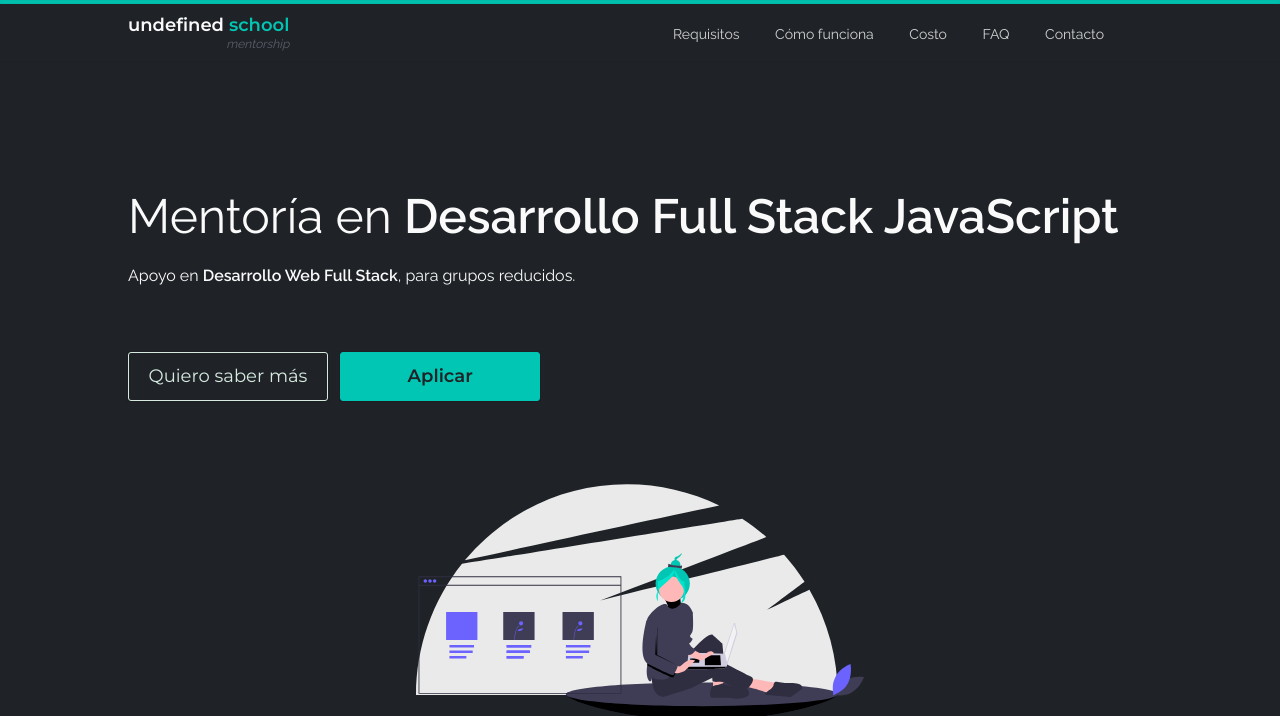
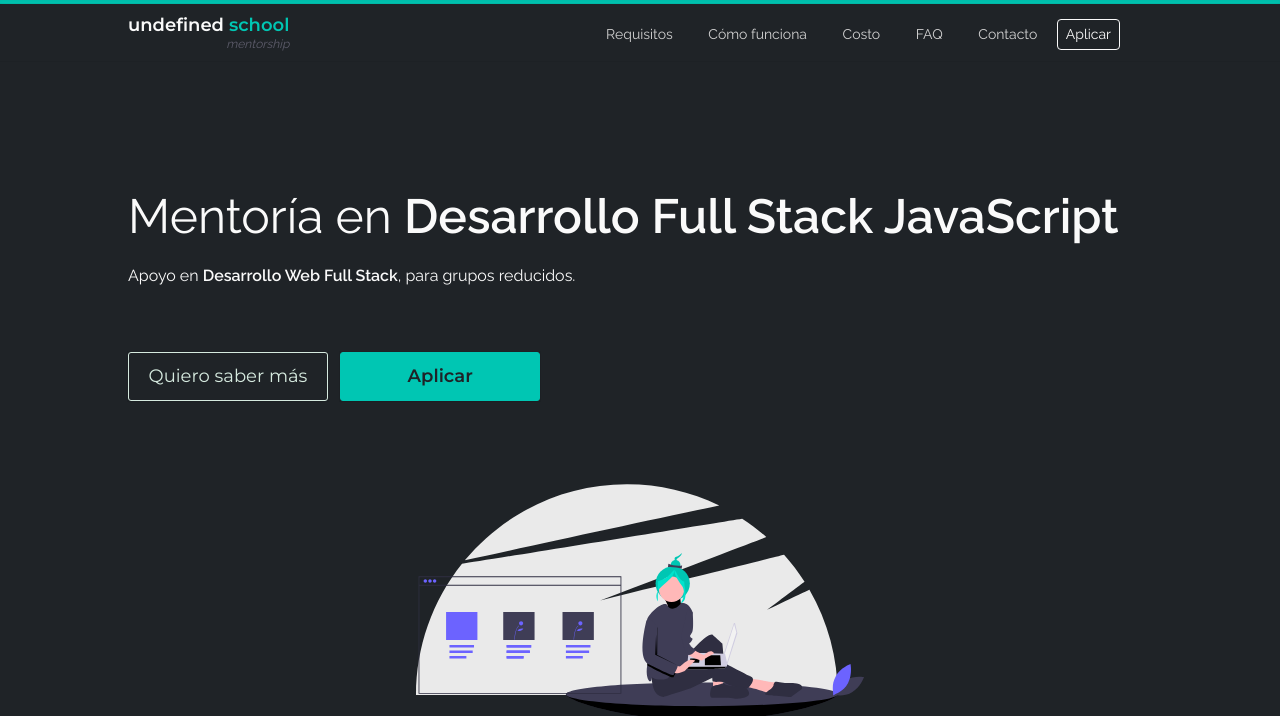
Before and after one commit to undefinedschool/mentorship, a website: page index.html in a window 1280 px wide. Shown: the top 716 px of the page. Drawn offline with Linux system fonts and the light colour scheme.

Commit message:
chore: add apply button to nav

```diff
--- a/index.html
+++ b/index.html
@@ -104,6 +104,16 @@
                 ><li class="nav-link rounded block sm:inline-block mt-1 mb-2 px-2 sm:px-4 py-1">
                   Contacto
                 </li></a
+              >
+              <a
+                href="https://undefinedschool.typeform.com/to/iAGeBSdf"
+                target="_blank"
+                rel="noopener noreferrer"
+                ><button
+                  class="nav-apply text-brand-white inline-block text-center py-1 px-2 border border-brand-white rounded"
+                >
+                  Aplicar
+                </button></a
               >
             </ul>
           </div>
--- a/src/app.css
+++ b/src/app.css
@@ -43,6 +43,10 @@ html {
   background-color: var(--brand-cyan);
 }
 
+.border-brand-white {
+  border-color: #fafafa;
+}
+
 .hint {
   height: 4px;
   background-color: var(--brand-cyan);
@@ -58,6 +62,12 @@ html {
 
 .apply-button:hover {
   background-color: var(--brand-cyan-light);
+  transition: all 0.3s ease;
+}
+
+.nav-apply:hover {
+  color: var(--brand-cyan);
+  border-color: var(--brand-cyan);
   transition: all 0.3s ease;
 }
 
```
Also changed, not shown: dist/styles.css.
